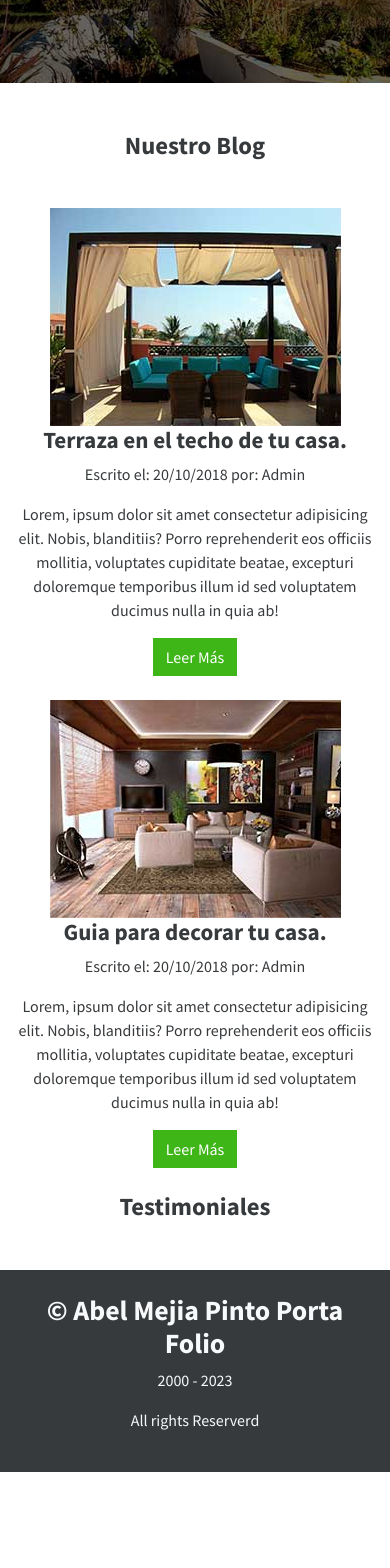
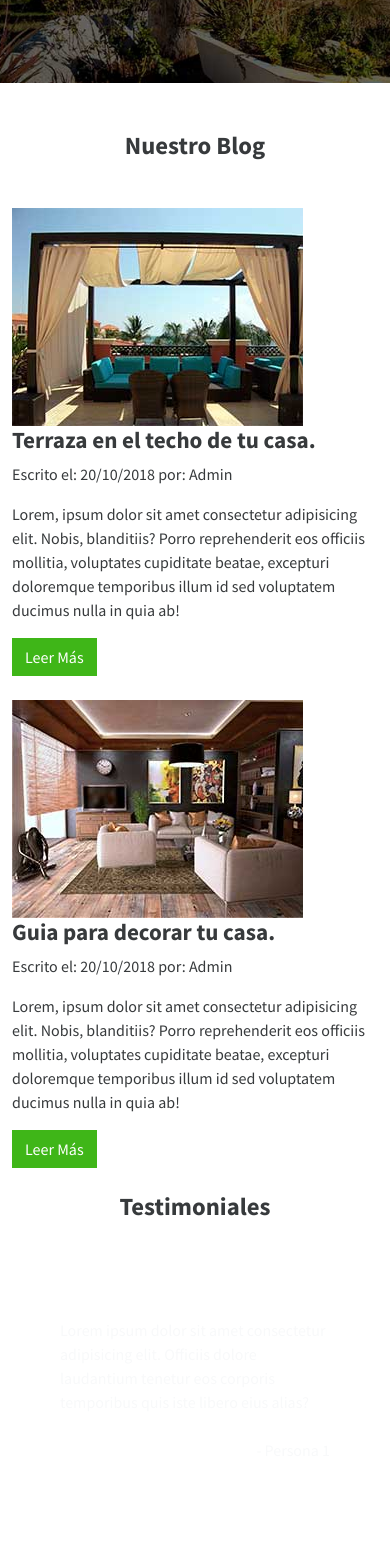
Before and after one commit to GITABELMejia/dfdcons, a Next.js app: page / in a window 390 px wide. Shown: the part 3960-5528 px from the top of the page. Before the commit the page ends 5432 px from the top, so only its background shows below. Built offline with nearby package versions, Linux system fonts and the light colour scheme; a small style sheet from the web is missing.

Commit message:
Add files via upload

```diff
--- a/pages/_app.js
+++ b/pages/_app.js
@@ -1,14 +1,24 @@
 import 'bootswatch/dist/cosmo/bootstrap.min.css'
-import'../global.css'
+import '../global.css'
+import Head from 'next/head'
 
 import { useEffect } from 'react'
 
 export default function MyApp({ Component, pageProps }) {
 
-    useEffect(()=>{
+    useEffect(() => {
         require('bootstrap/dist/js/bootstrap')
-    },[]);
+    }, []);
 
 
-    return <Component {...pageProps} />
+    return (
+        <>
+            <Head>
+                <title>Acabados </title>
+            </Head>
+            <Component {...pageProps} />
+        </>
+
+    )
+
 }
--- a/pages/_document.js
+++ b/pages/_document.js
@@ -4,7 +4,8 @@ export default function Document() {
     return (
         <Html>
             <Head>
-                <title>Acabados</title>
+                 {/* <title>Acabados</title> */}
+
                 <meta name="description" content= "Abel Mejia Pinto"></meta>
                 <meta property="og:title" content="My page title" key="title" />
                 <link rel="stylesheet" href="https://cdnjs.cloudflare.com/ajax/libs/nprogress/0.2.0/nprogress.css" />
--- a/pages/index.js
+++ b/pages/index.js
@@ -152,9 +152,11 @@ const Index = () => (
                 </div>
             </div>
         </section>
-        <section className="container mt-5">
+
+        {/* BLOG */}
+        <section className="container mt-5 pb-5">
             <div className="row ">
-                <div className="col-md-8 text-center">
+                <div className="col-md-8">
                     <h2 className="text-center  mb-5">
                         Nuestro Blog
                     </h2>
@@ -165,7 +167,7 @@ const Index = () => (
                         <div className="col-md-7">
                             <h3>Terraza en el techo de tu casa.</h3>
                             <p className="meta">
-                                Escrito el: <spam>20/10/2018</spam> por: <spam>Admin</spam>
+                                Escrito el: <span>20/10/2018</span> por: <span>Admin</span>
                             </p>
                             <p>Lorem, ipsum dolor sit amet consectetur adipisicing elit. Nobis, blanditiis? Porro reprehenderit eos officiis mollitia, voluptates cupiditate beatae, excepturi doloremque temporibus illum id sed voluptatem ducimus nulla in quia ab!</p>
                             <a href="/" className="btn btn-success">Leer Más</a>
@@ -178,7 +180,7 @@ const Index = () => (
                         <div className="col-md-7">
                             <h3>Guia para decorar tu casa.</h3>
                             <p className="meta">
-                                Escrito el: <spam>20/10/2018</spam> por: <spam>Admin</spam>
+                                Escrito el: <span>20/10/2018</span> por: <span>Admin</span>
                             </p>
                             <p>Lorem, ipsum dolor sit amet consectetur adipisicing elit. Nobis, blanditiis? Porro reprehenderit eos officiis mollitia, voluptates cupiditate beatae, excepturi doloremque temporibus illum id sed voluptatem ducimus nulla in quia ab!</p>
                             <a href="/" className="btn btn-success">Leer Más</a>
@@ -189,6 +191,32 @@ const Index = () => (
                     <h2 className="text-center mb-5">
                         Testimoniales
                     </h2>
+                    <div className="testimoniales p-5">
+                        <div id="testimoniales" className="carousel slide" data-bs-ride="carousel">
+                            <div className="carousel-inner text-light">
+                                <div className="carousel-item active">
+                                    <p className="testimonial-texto">
+                                        Lorem ipsum dolor sit amet consectetur adipisicing elit. Officiis dolore laudantium tenetur eos corporis temporibus quis iste libero eius alias?
+                                        <span className="d-block text-end mt-4"> - Persona 1</span>
+                                    </p>
+                                </div>
+                                <div className="carousel-item">
+                                    <p className="testimonial-texto">
+                                        Lorem ipsum dolor sit amet consectetur adipisicing elit. Officiis dolore laudantium tenetur eos corporis temporibus quis iste libero eius alias?
+                                        <span className="d-block text-end mt-4"> - Persona 2</span>
+                                    </p>
+                                </div>
+                                <div className="carousel-item">
+                                    <p className="testimonial-texto">
+                                        Lorem ipsum dolor sit amet consectetur adipisicing elit. Officiis dolore laudantium tenetur eos corporis temporibus quis iste libero eius alias?
+                                        <span className="d-block text-end mt-4"> - Persona 3</span>
+                                    </p>
+                                </div>
+
+
+                            </div>
+                        </div>
+                    </div>
                 </div>
             </div>
         </section>
```
